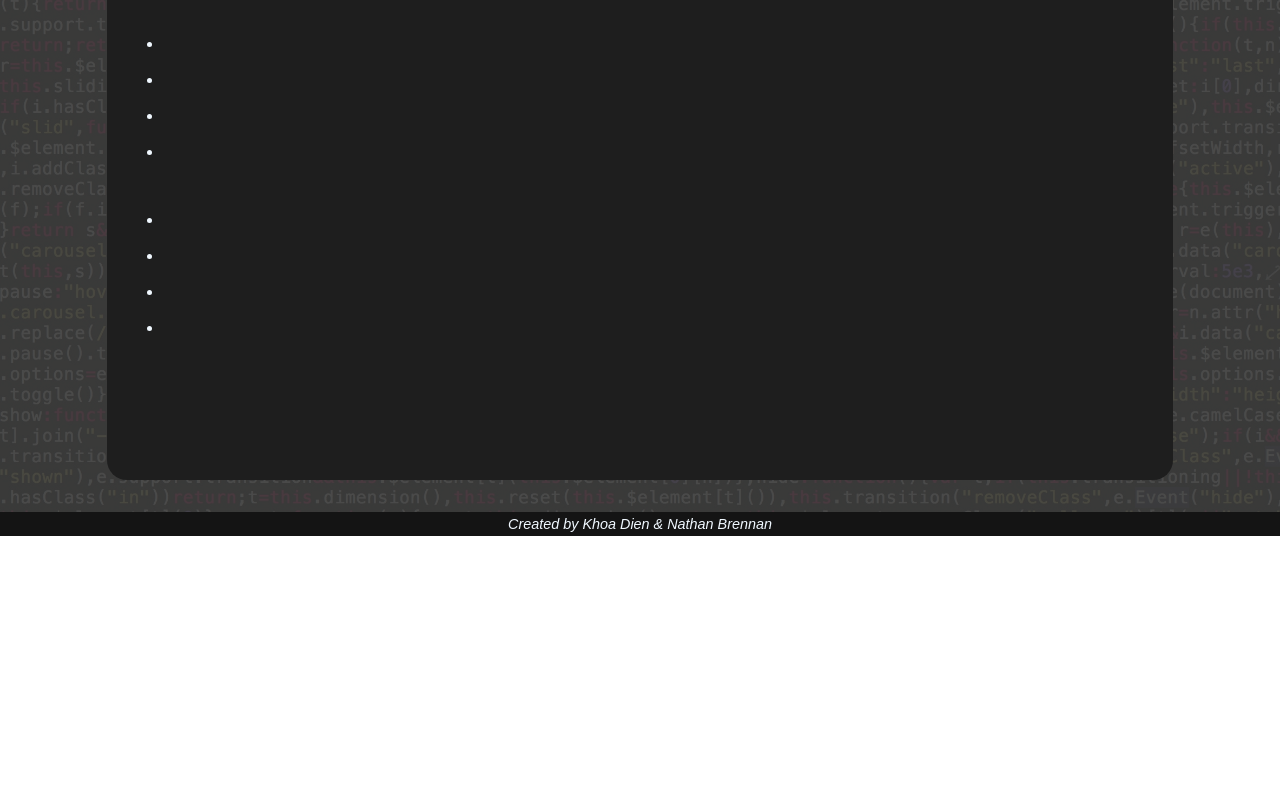
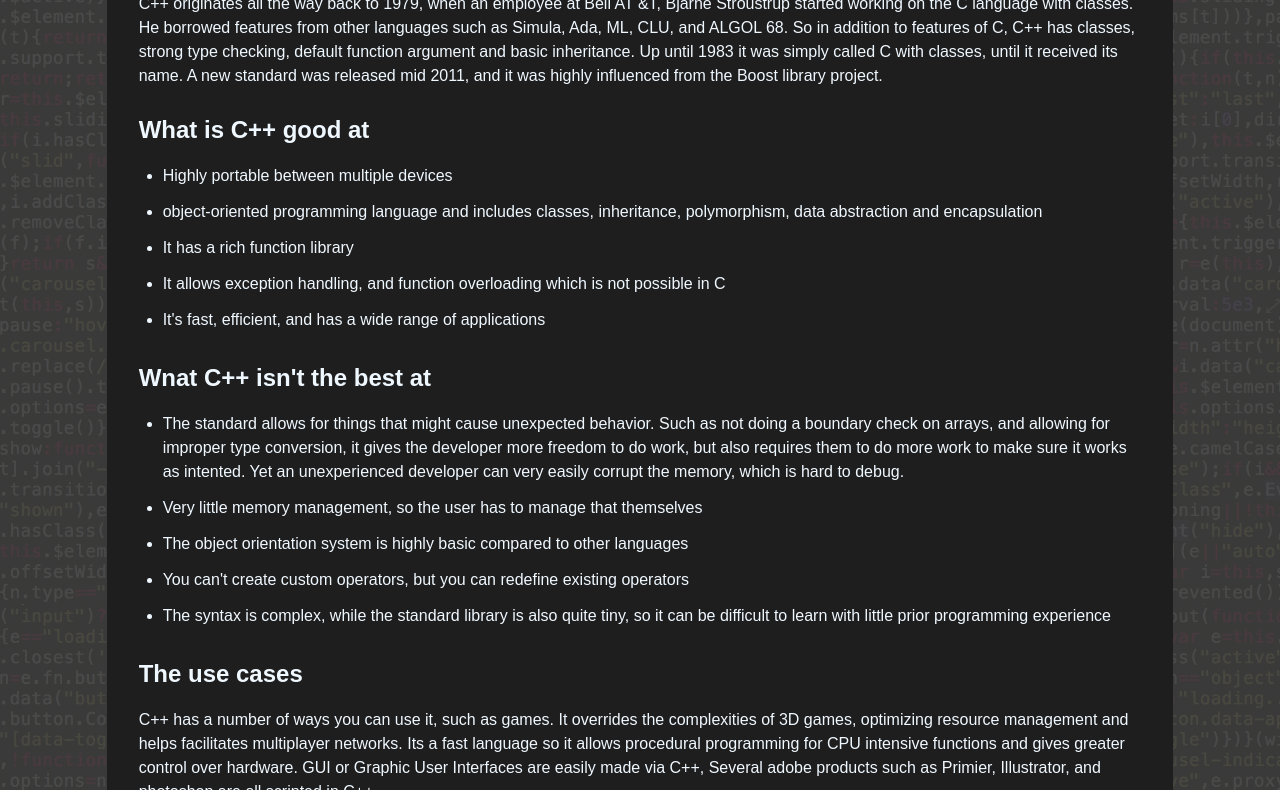
Before and after one commit to kdien/OC_HiCoders, a plain HTML site: page languages/cplusplus.html in a window 1280 px wide. Shown: the part 264-1054 px from the top of the page. Before the commit the page ends 800 px from the top, so only its background shows below. Drawn offline with nearby package versions, Linux system fonts and the light colour scheme.

Commit message:
C++ content

```diff
--- a/languages/cplusplus.html
+++ b/languages/cplusplus.html
@@ -47,28 +47,29 @@
     <main>
         <img class="language_logo" src="../img/cpp_logo.png">
         <h1>C++</h1>
-        <p></p>
+        <p>C++ originates all the way back to 1979, when an employee at Bell AT &T, Bjarne Stroustrup started working on the C language with classes. He borrowed features from other languages such as Simula, Ada, ML, CLU, and ALGOL 68. So in addition to features of C, C++ has classes, strong type checking, default function argument and basic inheritance. Up until 1983 it was simply called C with classes, until it received its name. A new standard was released mid 2011, and it was highly influenced from the Boost library project.</p>
 
-        <h2></h2>
+        <h2>What is C++ good at</h2>
         <ul>
-            <li></li>
-            <li></li>
-            <li></li>
-            <li></li>
+            <li>Highly portable between multiple devices</li>
+            <li>object-oriented programming language and includes classes, inheritance, polymorphism, data abstraction and encapsulation</li>
+            <li>It has a rich function library</li>
+            <li>It allows exception handling, and function overloading which is not possible in C</li>
+            <li>It's fast, efficient, and has a wide range of applications</li>
         </ul>
 
-        <h2></h2>
+        <h2>Wnat C++ isn't the best at</h2>
         <ul>
-            <li></li>
-            <li></li>
-            <li></li>
-            <li></li>
+            <li>The standard allows for things that might cause unexpected behavior. Such as not doing a boundary check on arrays, and allowing for improper type conversion, it gives the developer more freedom to do work, but also requires them to do more work to make sure it works as intented. Yet an unexperienced developer can very easily corrupt the memory, which is hard to debug.</li>
+            <li>Very little memory management, so the user has to manage that themselves</li>
+            <li>The object orientation system is highly basic compared to other languages</li>
+            <li>You can't create custom operators, but you can redefine existing operators</li>
+            <li>The syntax is complex, while the standard library is also quite tiny, so it can be difficult to learn with little prior programming experience</li>
         </ul>
 
-        <h2></h2>
-        <p></p>
-        <p></p>
-        <p></p>
+        <h2>The use cases</h2>
+        <p>C++ has a number of ways you can use it, such as games. It overrides the complexities of 3D games, optimizing resource management and helps facilitates multiplayer networks. Its a fast language so it allows procedural programming for CPU intensive functions and gives greater control over hardware. GUI or Graphic User Interfaces are easily made via C++, Several adobe products such as Primier, Illustrator, and photoshop are all scripted in C++</p>
+        <p>Web browsers also can utilize C++, its limited to scripting and applications, however its still preferred in spots where you need speed and reliability. As an example, Google's back-end is coded in C++ and the rendering engine of Firefox. It also is used, as C is, for scripting MySQL, one of the most popular database management softwares. MySQL forms the backbone of a variety of database-based enterprises. Ontop of this, it is integral to most OS, such as Apple's OS X and various Microsoft Windows, as well as the erstwhile Symbian mobile OS.</p>
     </main>
 
     <footer>
```
Also changed, not shown: languages/csharp.html (+1 -1 lines).
